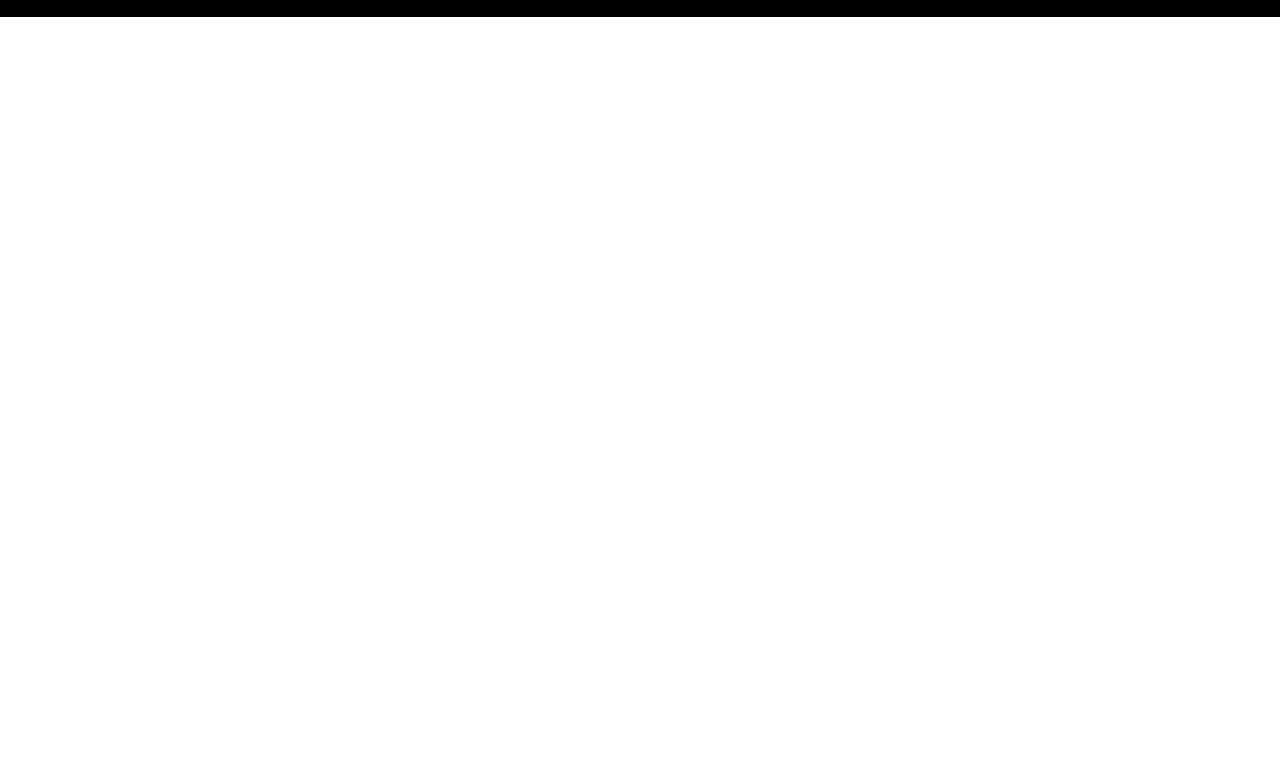
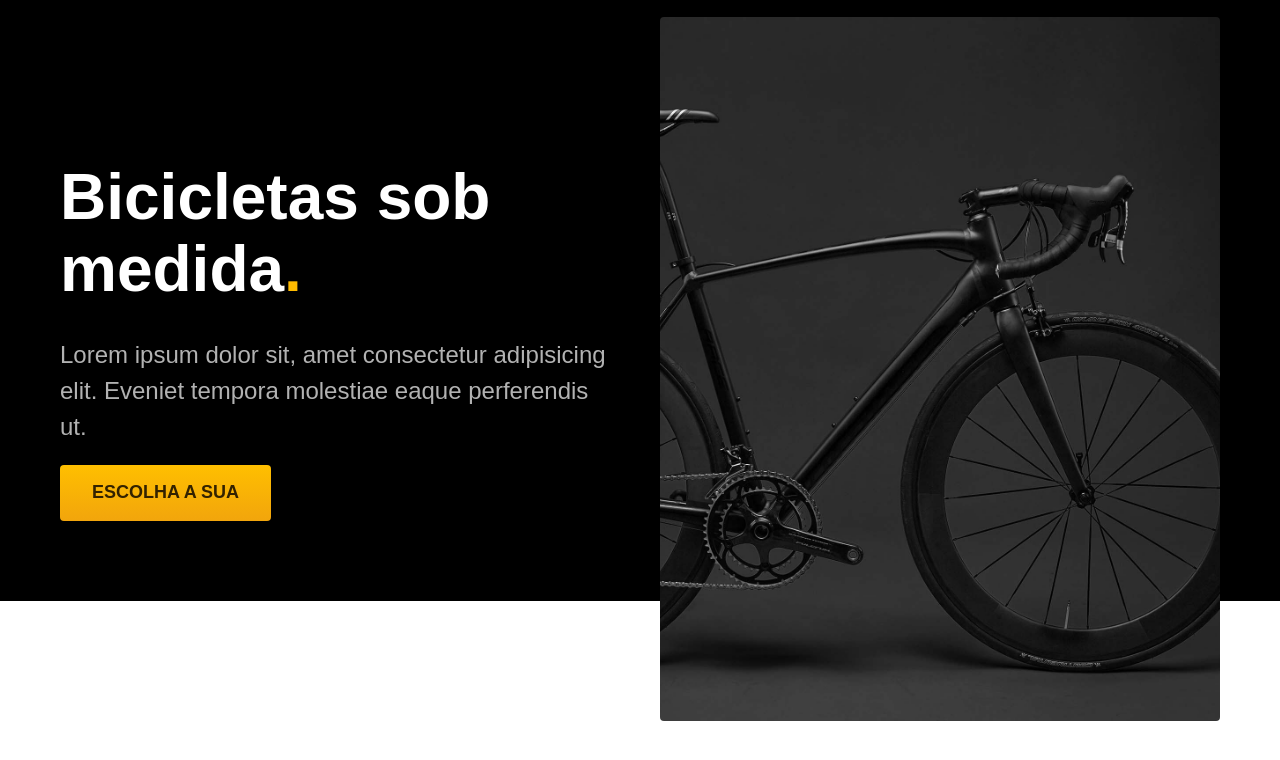
Before and after one commit to christiancambruzzi/bikcraft2, a plain HTML site: page index.html in a window 1280 px wide. Shown: the part 76-836 px from the top of the page. Before the commit the page ends 800 px from the top, so only its background shows below. Drawn offline with Linux system fonts and the light colour scheme.

Commit message:
introducao

```diff
--- a/css/style.css
+++ b/css/style.css
@@ -1,18 +1,28 @@
 body {
   margin: 0;
   font-family: Arial, Helvetica, sans-serif;
+  padding-bottom: 600px;
+}
+
+h1,
+ul,
+p {
+  margin: 0;
 }
 
 ul {
-  margin: 0;
   padding: 0;
   list-style: none;
 }
 
 a {
   text-decoration: none;
+  color: inherit;
 }
 
+img {
+  max-width: 100%;
+}
 .header-bg {
   background-color: #000000;
 }
@@ -42,7 +52,7 @@ a {
   position: relative;
 }
 
-.header-menu a:after{
+.header-menu a:after {
   content: "";
   display: block;
   height: 2px;
@@ -50,12 +60,76 @@ a {
   background: #ffffff;
   margin-top: 4px;
   position: absolute;
-  transition: .4s;
+  transition: 0.4s;
 }
 
-.header-menu a:hover:after{
+.header-menu a:hover:after {
   width: 100%;
 }
+
+/* ###### INTRODUÇÃO ###### */
+
+.introducao-bg {
+  background: #000000;
+  color: #ffffff;
+  box-shadow: inset 0 -120px #ffffff;
+}
+
+.introducao {
+  display: grid;
+  grid-template-columns: 1fr 1fr;
+  max-width: 1200px;
+  margin: 0 auto;
+  box-sizing: border-box;
+  gap: 0 40px;
+  padding: 0 20px;
+}
+
+.introducao-conteudo {
+  align-self: end;
+  padding-bottom: 200px;
+}
+
+.introducao h1 {
+  margin-bottom: 32px;
+  font-size: 64px;
+  line-height: 1.125;
+}
+
+.introducao h1 span {
+  color: #ffbb00;
+}
+
+.introducao p {
+  margin-bottom: 20px;
+  font-size: 24px;
+  line-height: 1.5;
+  color: #b2b2b2;
+}
+
+.introducao a {
+  display: inline-block;
+  padding: 16px 32px;
+  background: linear-gradient(#ffbf00, #f2a50c);
+  border-radius: 4px;
+  box-shadow: 0 1px 2px rgba(0, 0, 0, 0.1);
+  text-transform: uppercase;
+  color: #332200;
+  font-weight: bold;
+  font-size: 18px;
+  line-height: 1.33;
+}
+
+.introducao a:hover {
+  background: linear-gradient(#ffb60d, #e59317);
+}
+
+.introducao img {
+  height: 100%;
+  object-fit: cover;
+  border-radius: 4px;
+}
+
 
 /* ###### R E S P O N S I V E ###### */
 
@@ -69,20 +143,20 @@ a {
     padding: 12px 16px;
     border-radius: 4px;
   }
-  .header-menu a:after{
+  .header-menu a:after {
     display: none;
   }
-  .header-menu a:hover{
-    background-color: #f2f2f2;
-    color: #111111
+  .header-menu a:hover {
+    background-color: #b2b2b2;
+    color: #111111;
   }
 }
 
-@media (max-width: 600px){
-  .header-menu{
+@media (max-width: 600px) {
+  .header-menu {
     gap: 12px;
   }
-  .header-menu a{
+  .header-menu a {
     padding: 8px 12px;
     font-size: 14px;
   }
--- a/index.html
+++ b/index.html
@@ -24,6 +24,19 @@
       </nav>
     </div>
   </header>
+
+  <main class="introducao-bg">
+    <div class="introducao">
+      <div class="introducao-conteudo">
+        <h1>Bicicletas sob medida<span>.</span></h1>
+        <p>Lorem ipsum dolor sit, amet consectetur adipisicing elit. Eveniet tempora molestiae eaque perferendis ut.</p>
+        <a href="./bicicletas.html">Escolha a sua</a>
+      </div>
+      <div>
+        <img src="./img/fotos/introducao.jpg" alt="Bicicleta elétrica preta">
+      </div>
+    </div>
+  </main>
 </body>
 
 </html>
```
